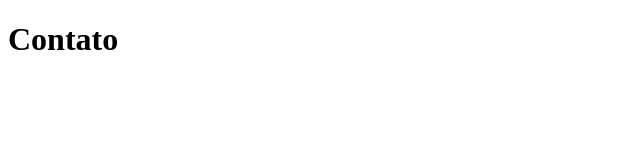
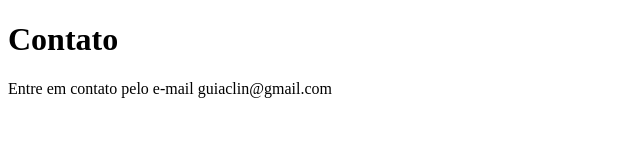
Before and after one commit to sandroabrantes/sistema-de-cadastro, a plain HTML site: page contato.html in a window 1280 px wide. Shown: the whole page, without its empty margins (0-640 px from the left). Drawn offline with Linux system fonts and the light colour scheme.

Commit message:
Adicionando o e-mail de contato

```diff
--- a/contato.html
+++ b/contato.html
@@ -8,5 +8,6 @@
     </head>
     <body>
         <h1>Contato</h1>
+        <p>Entre em contato pelo e-mail guiaclin@gmail.com</p>
     </body>
 </html>
```
